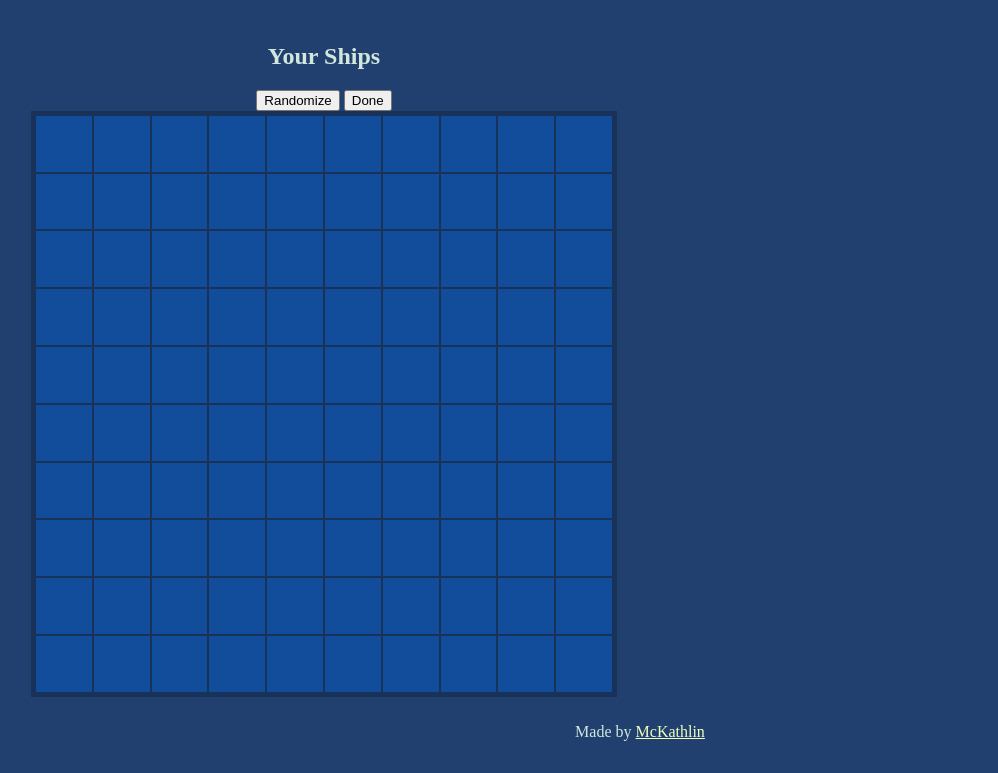
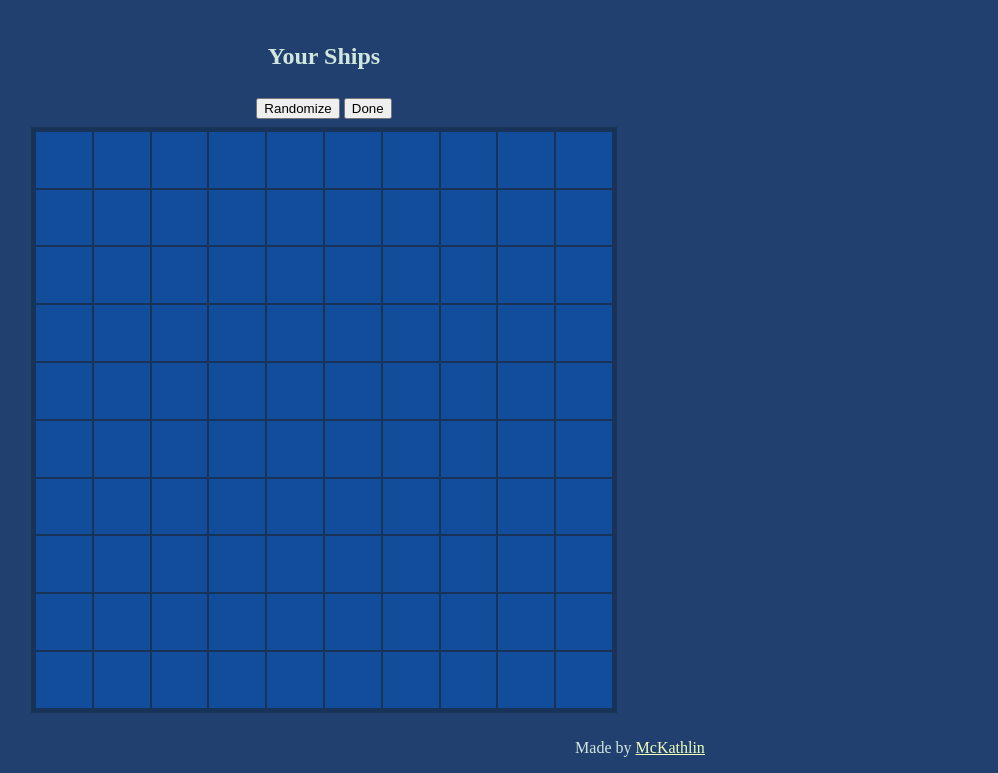
Before and after one commit to McKathlin/battleship, a website built with webpack: page src/template.html in a window 1280 px wide. Shown: the part 75-848 px from the top of the page, without its empty margins (0-998 px from the left). Built offline with nearby package versions, Linux system fonts and the light colour scheme.

Commit message:
Put padding around placement action buttons

```diff
--- a/src/style.css
+++ b/src/style.css
@@ -45,6 +45,10 @@ header #message {
 
 section#player {
   padding: 10px;
+}
+
+section#player #placement-action-bar {
+  padding: 0.5rem;
 }
 
 section#player .board {
```
